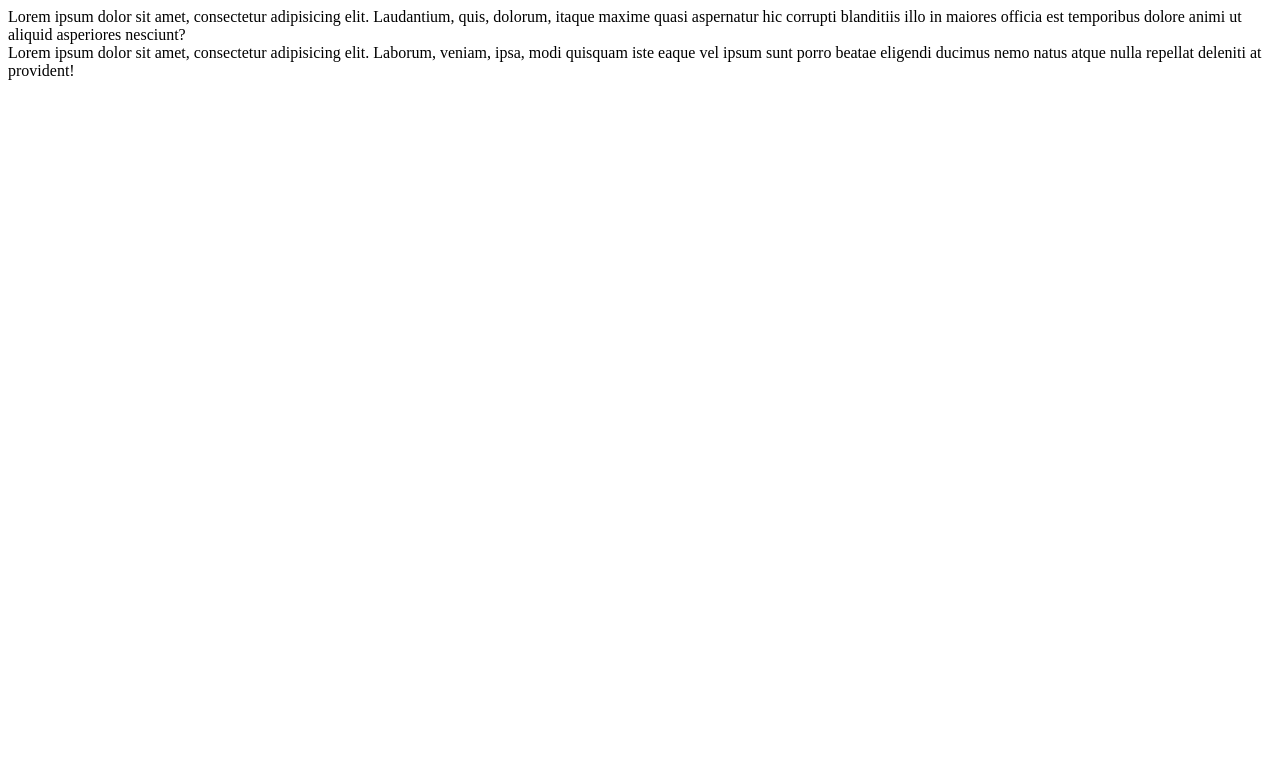
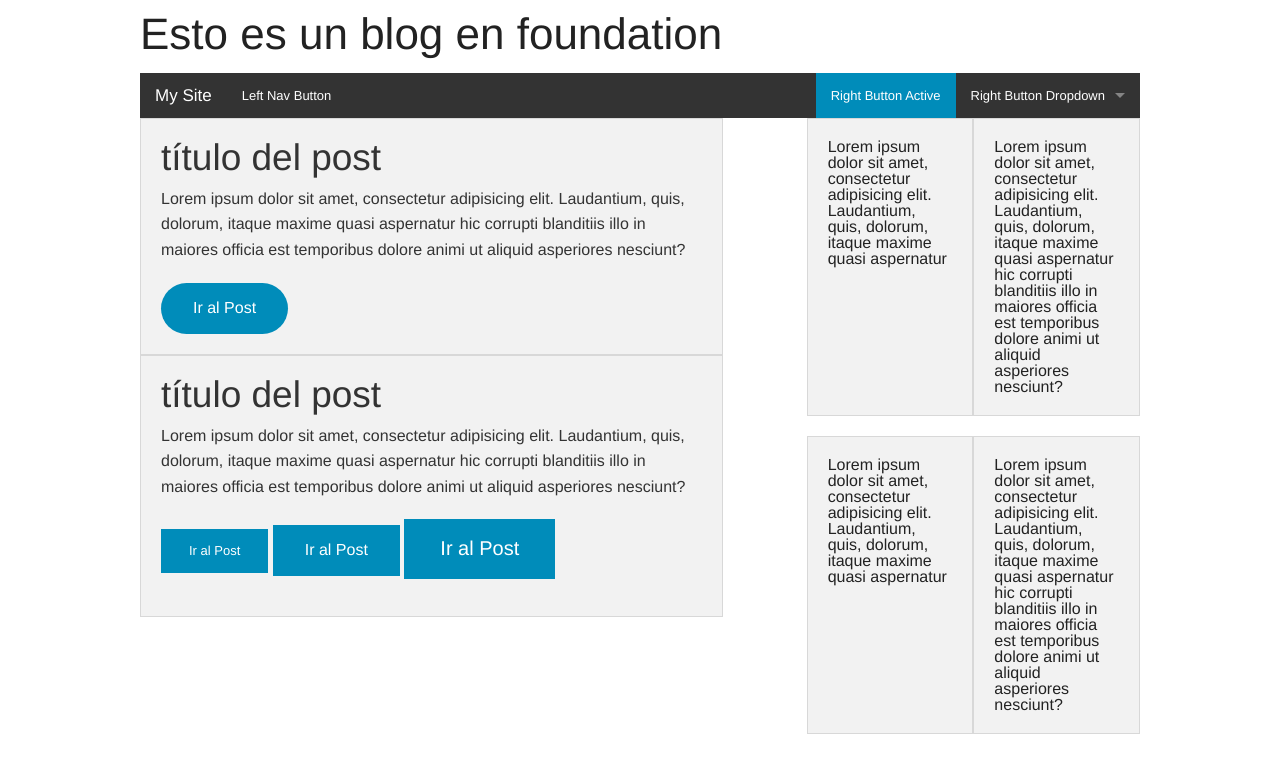
Before and after one commit to Eduarrb/frontend-mejorandola-curso, a plain HTML site: page index.html in a window 1280 px wide. Drawn offline with Linux system fonts and the light colour scheme.

Commit message:
foundation parte 1

```diff
--- a/index.html
+++ b/index.html
@@ -2,14 +2,92 @@
 <html lang="es">
 <head>
 	<meta charset="UTF-8">
+	<meta name="viewport" content="width=device-width, initial-scale=1.0" />
 	<title>Esto va ser un blog en Foundation</title>
+	<link rel="stylesheet" href="foundation/css/foundation.css" />
+    <script src="foundation/js/vendor/modernizr.js"></script>
 </head>
 <body>
-	<section>
-		Lorem ipsum dolor sit amet, consectetur adipisicing elit. Laudantium, quis, dolorum, itaque maxime quasi aspernatur hic corrupti blanditiis illo in maiores officia est temporibus dolore animi ut aliquid asperiores nesciunt?
+	<header class="row">
+		<h1>
+			Esto es un blog en foundation
+		</h1>
+		<nav class="top-bar" data-topbar>
+  			<ul class="title-area">
+    			<li class="name">
+      				<h1><a href="#">My Site</a></h1>
+    			</li>
+     			<!-- Remove the class "menu-icon" to get rid of menu icon. Take out "Menu" to just have icon alone -->
+    			<li class="toggle-topbar menu-icon"><a href="#"><span>Menu</span></a></li>
+ 			</ul>
+
+  			<section class="top-bar-section">
+    		<!-- Right Nav Section -->
+    			<ul class="right">
+      				<li class="active"><a href="#">Right Button Active</a></li>
+      				<li class="has-dropdown">
+        				<a href="#">Right Button Dropdown</a>
+        				<ul class="dropdown">
+          					<li><a href="#">First link in dropdown</a></li>
+        				</ul>
+      				</li>
+    			</ul>
+
+    		<!-- Left Nav Section -->
+    			<ul class="left">
+      				<li><a href="#">Left Nav Button</a></li>
+    			</ul>
+  			</section>
+		</nav>
+	</header>
+	<section class="row">
+		<section class="small-12 medium-8 large-7 columns">
+			<article class="row panel">
+				<h2>título del post</h2>
+				<p>
+					Lorem ipsum dolor sit amet, consectetur adipisicing elit. Laudantium, quis, dolorum, itaque maxime quasi aspernatur hic corrupti blanditiis illo in maiores officia est temporibus dolore animi ut aliquid asperiores nesciunt?
+				</p>
+				<a class="button radius round">Ir al Post</a>
+			</article>
+			<article class="row panel">
+				<h2>título del post</h2>
+				<p>
+					Lorem ipsum dolor sit amet, consectetur adipisicing elit. Laudantium, quis, dolorum, itaque maxime quasi aspernatur hic corrupti blanditiis illo in maiores officia est temporibus dolore animi ut aliquid asperiores nesciunt?
+				</p>
+				<a class="button small">Ir al Post</a>
+				<a class="button medium">Ir al Post</a>
+				<a class="button large">Ir al Post</a>
+			</article>
+		</section>
+		<section class="small-12 medium-4 large-4 columns">
+			<section class="row" data-equalizer>
+				<article class="small-6 columns panel" data-equalizer-watch>
+					Lorem ipsum dolor sit amet, consectetur adipisicing elit. Laudantium, quis, dolorum, itaque maxime quasi aspernatur
+				</article>
+				<article class="small-6 columns panel" data-equalizer-watch>
+					Lorem ipsum dolor sit amet, consectetur adipisicing elit. Laudantium, quis, dolorum, itaque maxime quasi aspernatur hic corrupti blanditiis illo in maiores officia est temporibus dolore animi ut aliquid asperiores nesciunt?
+				</article>
+
+			</section>
+			<section class="row" data-equalizer> <!-- esto hace padre para nivelar las columnas en tamaño a las hijas -->
+				<article class="small-6 columns panel" data-equalizer-watch><!-- hijas -->
+					Lorem ipsum dolor sit amet, consectetur adipisicing elit. Laudantium, quis, dolorum, itaque maxime quasi aspernatur
+				</article>
+				<article class="small-6 columns panel" data-equalizer-watch>
+					Lorem ipsum dolor sit amet, consectetur adipisicing elit. Laudantium, quis, dolorum, itaque maxime quasi aspernatur hic corrupti blanditiis illo in maiores officia est temporibus dolore animi ut aliquid asperiores nesciunt?
+				</article>
+
+			</section>
+
+		</section>
 	</section>
-	<section>
+<!-- 	<section class="row">
 		Lorem ipsum dolor sit amet, consectetur adipisicing elit. Laborum, veniam, ipsa, modi quisquam iste eaque vel ipsum sunt porro beatae eligendi ducimus nemo natus atque nulla repellat deleniti at provident!
-	</section>
+	</section> -->
+	<script src="foundation/js/vendor/jquery.js"></script>
+    <script src="foundation/js/foundation.min.js"></script>
+    <script>
+      $(document).foundation();
+    </script>
 </body>
 </html>
```
